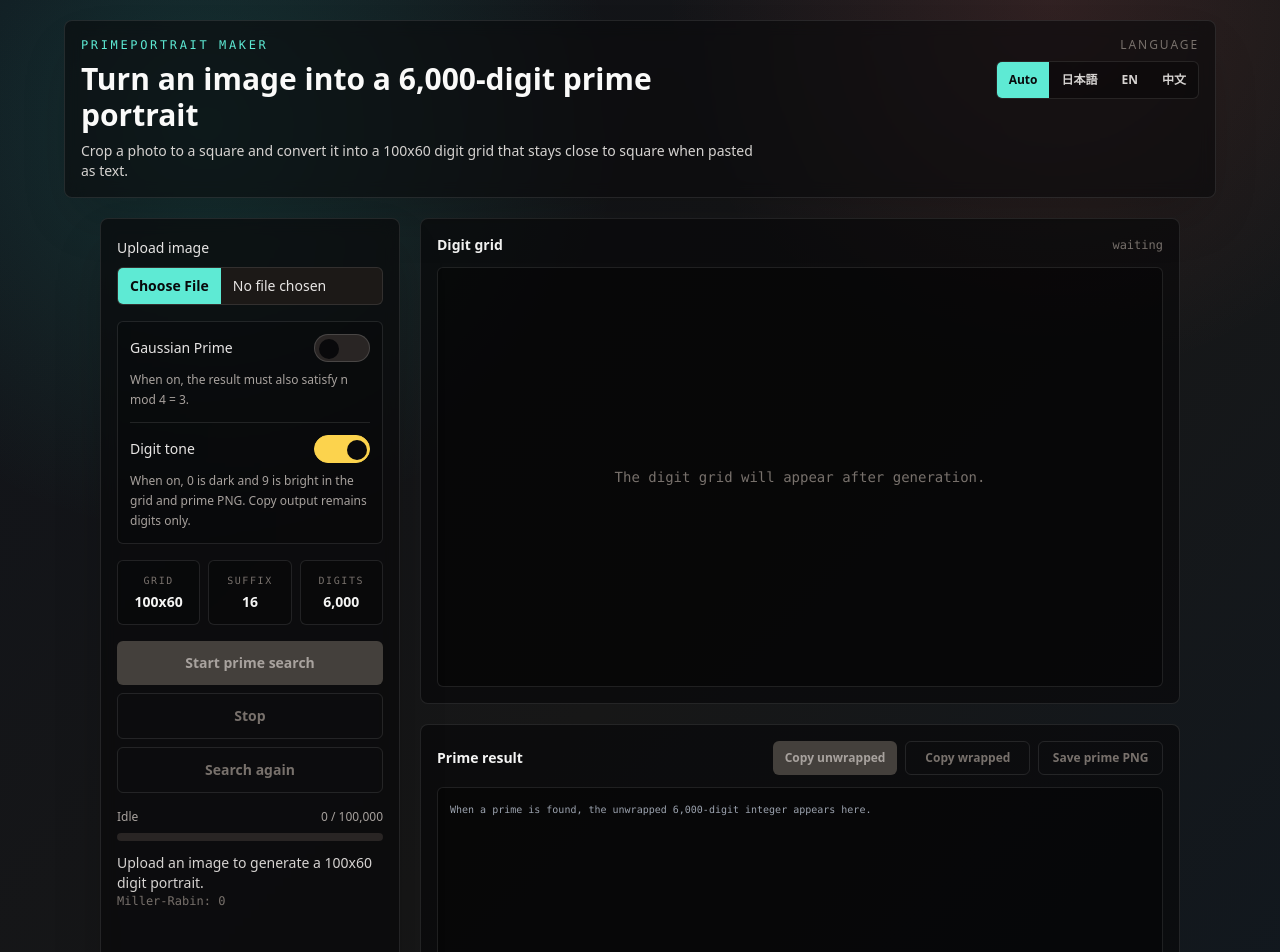
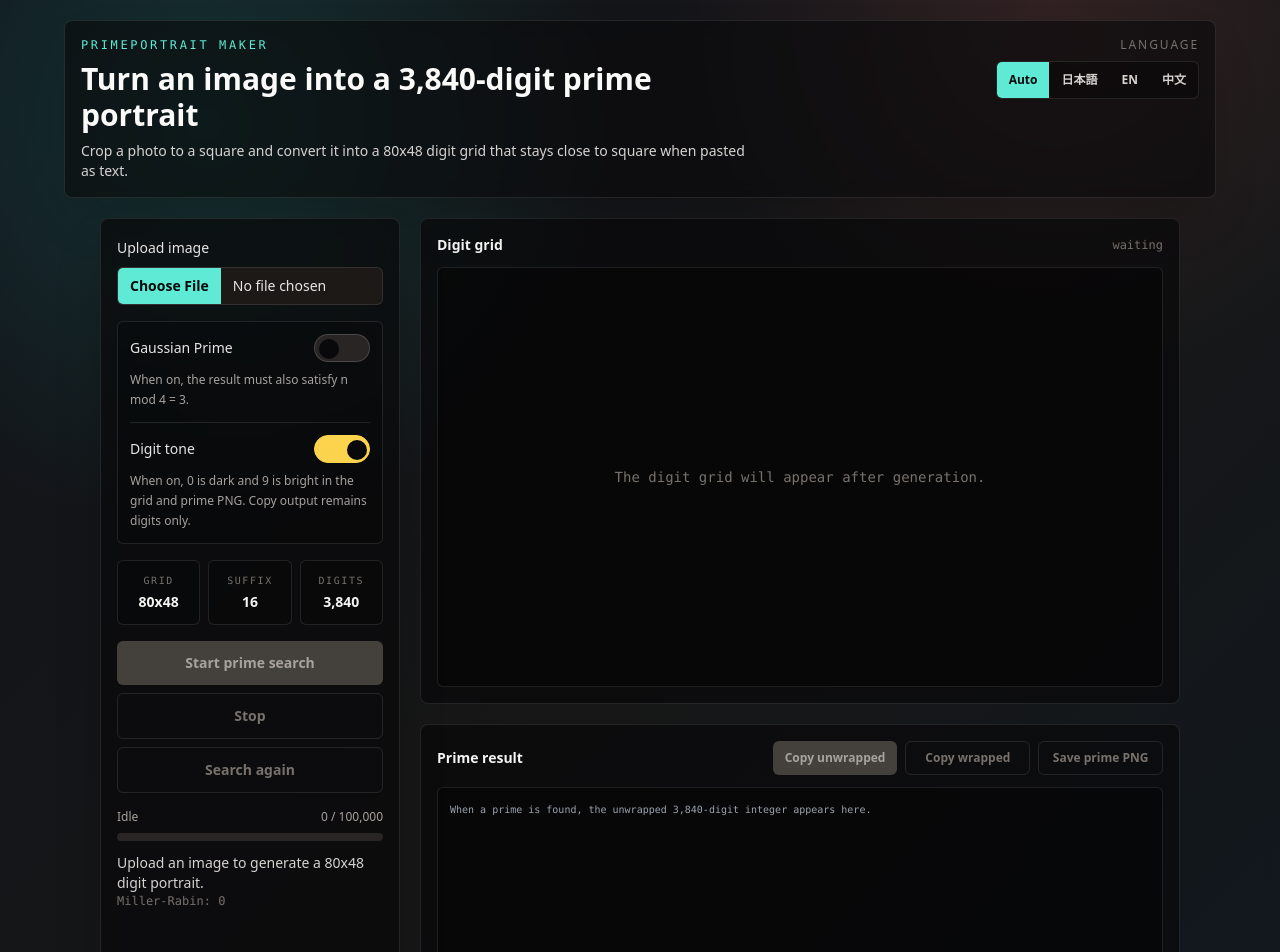
Before and after one commit to dueyama/primeportrait-maker, a Next.js app: page / in a window 1280 px wide. Shown: the top 952 px of the page. Built offline with nearby package versions, Linux system fonts and the light colour scheme.

Commit message:
Reduce portrait digit grid size

```diff
--- a/app/page.tsx
+++ b/app/page.tsx
@@ -24,11 +24,12 @@ type WorkerMessage =
 
 const SUFFIX_DIGITS = 16;
 const MAX_ATTEMPTS = 100_000;
+const TOTAL_DIGITS_LABEL = TOTAL_DIGITS.toLocaleString("en-US");
 
 const translations = {
   ja: {
     appTitle: "PrimePortrait Maker",
-    title: "画像を6,000桁の素数肖像へ",
+    title: `画像を${TOTAL_DIGITS_LABEL}桁の素数肖像へ`,
     subtitle: `写真を正方形に切り抜いて、コピペ後も正方形に近く見える${GRID_WIDTH}x${GRID_HEIGHT}の数字グリッドに変換します。`,
     language: "言語",
     auto: "自動",
@@ -59,7 +60,7 @@ const translations = {
     notFound: "未発見",
     cancelled: "停止済み",
     error: "エラー",
-    noImage: "画像をアップロードすると、100x60の数字ポートレートを生成します。",
+    noImage: `画像をアップロードすると、${GRID_WIDTH}x${GRID_HEIGHT}の数字ポートレートを生成します。`,
     pickImageFirst: "先に画像をアップロードしてください。",
     generating: "切り抜き範囲から数字ポートレートを生成しています。",
     generated: (width: number, height: number, digits: number) => `${width}x${height} = ${digits.toLocaleString()}桁の数字ポートレートを生成しました。`,
@@ -85,7 +86,7 @@ const translations = {
   },
   en: {
     appTitle: "PrimePortrait Maker",
-    title: "Turn an image into a 6,000-digit prime portrait",
+    title: `Turn an image into a ${TOTAL_DIGITS_LABEL}-digit prime portrait`,
     subtitle: `Crop a photo to a square and convert it into a ${GRID_WIDTH}x${GRID_HEIGHT} digit grid that stays close to square when pasted as text.`,
     language: "Language",
     auto: "Auto",
@@ -116,7 +117,7 @@ const translations = {
     notFound: "Not found",
     cancelled: "Stopped",
     error: "Error",
-    noImage: "Upload an image to generate a 100x60 digit portrait.",
+    noImage: `Upload an image to generate a ${GRID_WIDTH}x${GRID_HEIGHT} digit portrait.`,
     pickImageFirst: "Upload an image first.",
     generating: "Generating a digit portrait from the crop.",
     generated: (width: number, height: number, digits: number) => `Generated a ${width}x${height} digit portrait with ${digits.toLocaleString()} digits.`,
@@ -142,7 +143,7 @@ const translations = {
   },
   zh: {
     appTitle: "PrimePortrait Maker",
-    title: "把图像变成6,000位素数肖像",
+    title: `把图像变成${TOTAL_DIGITS_LABEL}位素数肖像`,
     subtitle: `先把照片裁成正方形，再转换成${GRID_WIDTH}x${GRID_HEIGHT}数字网格，复制粘贴后也尽量接近正方形。`,
     language: "语言",
     auto: "自动",
@@ -173,7 +174,7 @@ const translations = {
     notFound: "未找到",
     cancelled: "已停止",
     error: "错误",
-    noImage: "上传图片后会生成100x60数字肖像。",
+    noImage: `上传图片后会生成${GRID_WIDTH}x${GRID_HEIGHT}数字肖像。`,
     pickImageFirst: "请先上传图片。",
     generating: "正在从裁剪区域生成数字肖像。",
     generated: (width: number, height: number, digits: number) => `已生成${width}x${height}，共${digits.toLocaleString()}位的数字肖像。`,
--- a/lib/imageArt.ts
+++ b/lib/imageArt.ts
@@ -11,8 +11,8 @@ export type CropFocus = {
   y: number;
 };
 
-export const GRID_WIDTH = 100;
-export const GRID_HEIGHT = 60;
+export const GRID_WIDTH = 80;
+export const GRID_HEIGHT = 48;
 export const TOTAL_DIGITS = GRID_WIDTH * GRID_HEIGHT;
 
 const TEXT_ASPECT_FIX = 0.6;
```
Also changed, not shown: 1 other file (tests, documents, lock files or other folders).
